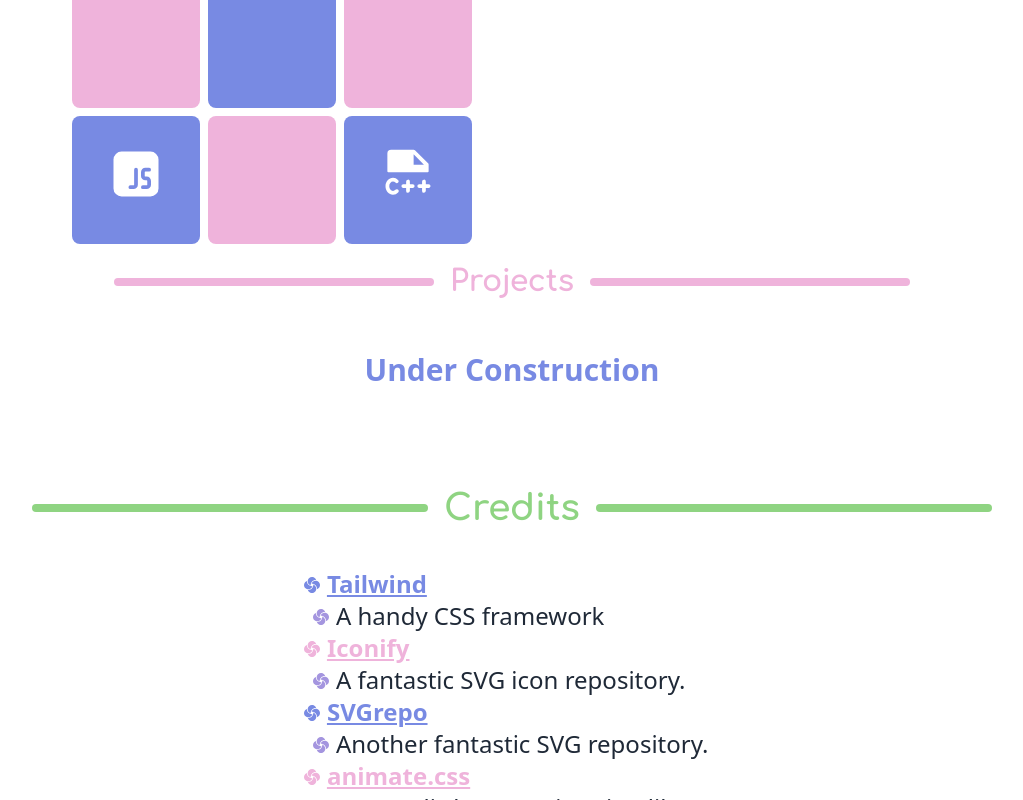
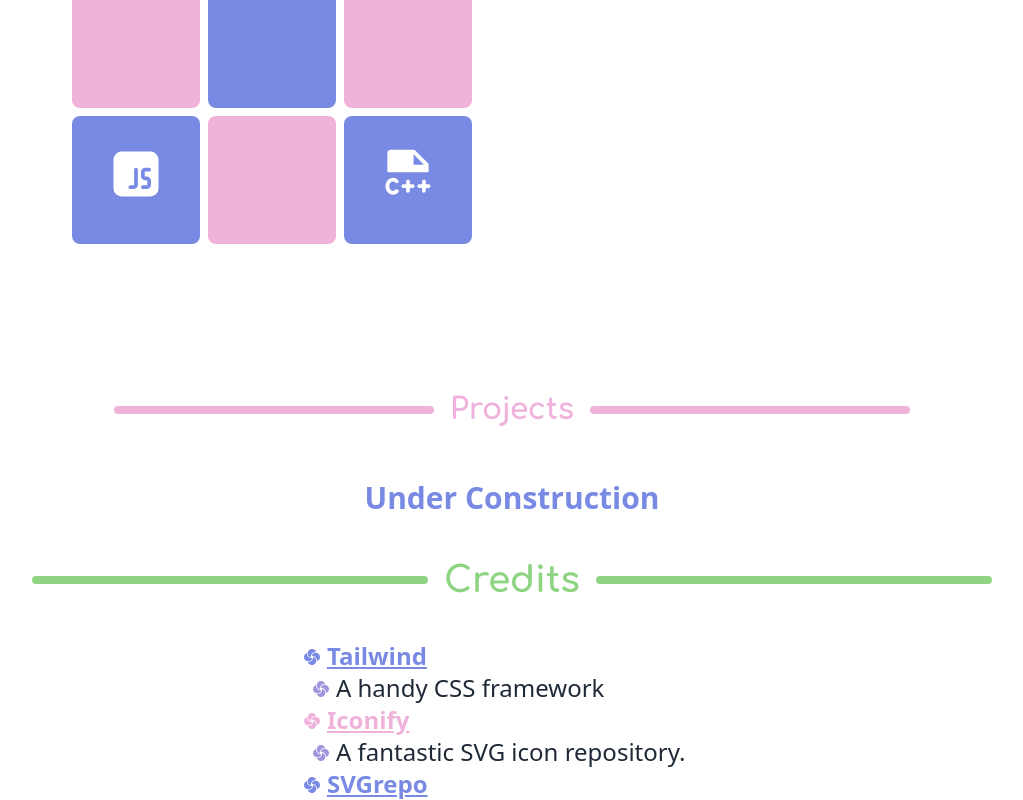
Before and after one commit to bluerosegarden/bluerose.garden-react, a Next.js app: page / in a window 1280 px wide. Shown: the part 2128-2928 px from the top of the page, without its empty margins (128-1151 px from the left). Built offline with nearby package versions, Linux system fonts and the light colour scheme; some icons are missing.

Commit message:
Small Fix

```diff
--- a/src/app/HeadingWithBorder.tsx
+++ b/src/app/HeadingWithBorder.tsx
@@ -16,8 +16,8 @@ function Heading({heading_size, heading_text_classes, text}: {heading_size: stri
 
 export default function HeadingWithBorder({color, heading_size, text}:{color:string, heading_size: string, text:string}){
 
- let border_line_classes: string = "h-2 rounded justify-self-center self-center";
-    let heading_text_classes: string = "text-center font-bold my-5 lg:my-0 justify-self-center mx-4";
+ let border_line_classes: string = "h-2 rounded justify-self-center self-center ";
+    let heading_text_classes: string = "text-center font-bold my-5 lg:my-0 justify-self-center md:mx-4";
 
     switch (color){
         case "blue":
@@ -45,11 +45,11 @@ export default function HeadingWithBorder({color, heading_size, text}:{color:str
     switch (heading_size){
         case "h2":
             heading_text_classes += " text-4xl"
-            border_line_classes += " w-3/6"
+            border_line_classes += " lg:w-3/6 w-5/6"
             break;
         case "h3":
             heading_text_classes += " text-3xl"
-            border_line_classes += " w-2/6"
+            border_line_classes += " lg:w-2/6 w-4/6"
             break;
     }
 
--- a/src/app/page.tsx
+++ b/src/app/page.tsx
@@ -21,6 +21,7 @@ export default function Home() {
         <img
           src="img/rose3.svg"
           className=" w-3/12 md:w-[12rem] inline text-right md:mb-4 mb-8 order-first md:order-none"
+    alt=""
         />
       </div>
       <div className="h-2 bg-magic my-1 rounded w-5/6 lg:w-6/6 self-center" />
@@ -55,7 +56,7 @@ export default function Home() {
       <ol className="font-bold gap-8 flex flex-col sm:flex-row navigate justify-center text-lg sm:text-2xl mt-10">
         <li>
           <a
-            className="rounded-full text-white bg-magic hover:border-magic hover:border-4 hover:text-magic hover:bg-transparent p-3 transition-all hover:ease-in-out hover:text-lg"
+            className="rounded-full text-white bg-magic hover:border-magic hover:border-4 hover:text-magic hover:bg-transparent p-3 transition-all hover:ease-in-out hover:text-3xl"
             href="https://flowerbed.bluerose.garden/"
           >
             Digital Garden
@@ -63,7 +64,7 @@ export default function Home() {
         </li>
         <li>
           <a
-            className="rounded-full text-white bg-magic hover:border-magic hover:border-4 hover:text-magic hover:bg-transparent p-3 transition-all hover:ease-in-out hover:text-lg"
+            className="rounded-full text-white bg-magic hover:border-magic hover:border-4 hover:text-magic hover:bg-transparent p-3 transition-all hover:ease-in-out hover:text-3xl"
             href="https://bookmarks.bluerose.garden/"
           >
             Bookmarks
@@ -73,7 +74,7 @@ export default function Home() {
     </div>
   </div>
 <div
-className="relative px-10 lg:px-40 top-40 px-40 leading-5 text-xl/7  snap-always snap-start pt-8 min-h-screen"
+className="relative px-10 lg:px-40 top-40  leading-5 text-xl/7  snap-always snap-start pt-8 min-h-screen"
     id="about"
 >
  <HeadingWithBorder color="rose" text="About" heading_size="h2"/>
@@ -103,7 +104,7 @@ className="relative px-10 lg:px-40 top-40 px-40 leading-5 text-xl/7  snap-always
   </div>
 
   <div
-    className="relative px-10 lg:px-40 top-40 px-40 leading-5 text-xl/7  snap-always snap-start pt-8 min-h-screen"
+    className="relative px-10 lg:px-40 top-40 leading-5 text-xl/7  snap-always snap-start pt-8 min-h-screen"
     id="portfolio"
   >
       <HeadingWithBorder color="rose" text="Portfolio" heading_size="h2"/>
@@ -112,29 +113,25 @@ className="relative px-10 lg:px-40 top-40 px-40 leading-5 text-xl/7  snap-always
       <Proficiencies />
 
 <HeadingWithBorder color="rose" text="Projects" heading_size="h3"/>
-        <div className="text-blue text-xl stroke-blue flex flex-col md:flex-row justify-center align-items-center">
+  <div className="text-blue text-xl stroke-blue flex flex-col md:flex-row justify-center items-center">
+
       <Icon icon="maki:construction" width="60" />
+
       <p className="inline font-bold text-3xl self-center text-center">
         Under Construction
       </p>
 
       <Icon icon="maki:construction" width="60" />
 
-    </div>
+  </div>
 
 
   </div>
   <div
-    className="relative px-10 top-40 px-40 leading-5 text-xl/7 lg:px-40 snap-always snap-start pt-8 min-h-screen"
+    className="relative px-10 top-40 leading-5 text-xl/7 lg:px-40 snap-always snap-start pt-8 min-h-screen"
     id="credits"
   >
-    <div className="flex sm:flex-row flex-col justify-center align-items-center mb-10">
-      <div className="h-2 w-3/6 bg-garden rounded justify-self-center self-center" />
-      <h2 className="text-center font-bold my-5 lg:my-0 text-4xl text-garden justify-self-center mx-4 ">
-        Credits
-      </h2>
-      <div className="h-2 bg-garden rounded w-3/6  justify-self-center self-center" />
-    </div>
+      <HeadingWithBorder text="Credits" color="garden" heading_size="h2"/>
     <ul className="text-2xl mx-18 mx-auto w-fit list-inside list-image-even">
       <li>
         <a className="font-bold" href="https://tailwindcss.com/">
--- a/src/app/proficiencies.tsx
+++ b/src/app/proficiencies.tsx
@@ -50,7 +50,7 @@ const proficiencies = [
 
 return (
 <>
-    <div className="grid grid-cols-1 lg:grid-cols-2 grid-flow-row">
+    <div className="grid grid-cols-1 lg:grid-cols-2 grid-flow-row mb-32">
 
       <div className="flex flex-row flex-wrap gap-2 justify-center order-first lg:order-none mb-5">
         {proficiencies.map((prof, index)=>(
```
